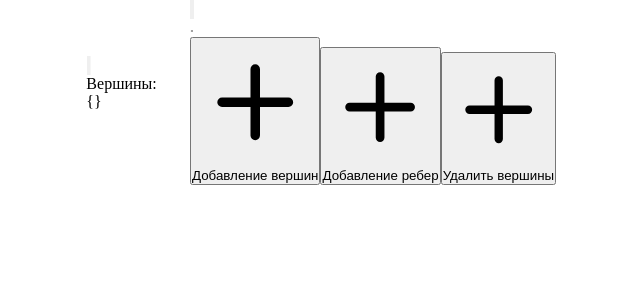
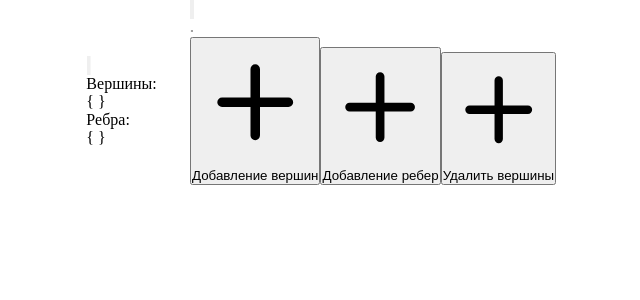
Before and after one commit to MoKlay/app-grafix, a React (Create React App) app: page / in a window 1280 px wide. Shown: the top 300 px of the page, without its empty margins (448-1088 px from the left). Built offline with nearby package versions, Linux system fonts and the light colour scheme.

Commit message:
переписана логика добавления вершин и связей. Начало добавления матрицы

```diff
--- a/src/components/Graph Interface.jsx
+++ b/src/components/Graph Interface.jsx
@@ -1,49 +1,129 @@
 import React, { useEffect, useState } from "react";
-import Connection, { MarkerConections } from "./elements/Connection";
-import Top from "./elements/Top";
+import Connection, { MarkerConections, useCreateConnections } from "./elements/Connection";
+import Top, { useCreateTops } from "./elements/Top";
 import { EVENT } from "./ToolBar";
+
+
+export function useCreateGraff() {
+  const [tops, setTops] = useCreateTops()
+  const [connections, setConnections] = useCreateConnections()
+
+  function update(type, value) {
+    switch (type) {
+      case tops: setTops(value); break
+      case connections: setConnections(value); break
+      default: break;
+    }
+  }
+
+  return [{ tops, connections }, update]
+}
+
+function useTargetConnections(obj, setObj) {
+  const [connect, setconnect] = useState([])
+
+  useEffect(() => {
+    if (connect.length === 2) {
+      setObj(obj, connect)
+      setconnect([])
+    }
+  }, [connect, obj, setObj])
+
+  function update(value) {
+    setconnect(prev => ([
+      ...prev,
+      value
+    ]))
+  }
+
+  return [connect, update]
+}
 
 export default function GraphInterface({
   event,
-  tops,
-  connections,
-  onMouseMove,
-  onClick,
-  onClickTop,
-  getConnect
+  obj,
+  setObj
 }) {
-  const [isDragging, setIsDragging] = useState(null);
-  const [connect, setConnect] = useState([])
+  const [DragTop, setDragTop] = useState(null)
 
-  useEffect(() => {
-    console.log(connect);
-    if (connect.length == 2) {
-      getConnect && getConnect(connect)
-      setConnect([])
+  const [connect, setconnect] = useTargetConnections(obj.connections, setObj)
+
+  function onCreateSvgTop(e) {
+    if (Object.keys(obj.tops.tops).length !== 0) {
+
+      const num = parseInt(Object.keys(obj.tops.tops).pop())
+      setObj(obj.tops, {
+        ...obj.tops.tops,
+        [num + 1]: {
+          x: e.clientX,
+          y: e.clientY,
+          color: '#' + Math.floor(Math.random() * 16777215).toString(16)
+        }
+      })
+      setDragTop(num+1)
+
+    } else {
+      setObj(obj.tops, {
+        "1": {
+          x: e.clientX,
+          y: e.clientY,
+          color: '#' + Math.floor(Math.random() * 16777215).toString(16)
+        }
+      })
+      setDragTop(1)
     }
-  }, [connect])
+
+  }
+
+  function onMouseDragTop(e) {
+    DragTop && setObj(obj.tops, {
+      ...obj.tops.tops,
+      [DragTop]: {
+        ...obj.tops.tops[DragTop],
+        x: e.clientX,
+        y: e.clientY
+      }
+    })
+  }
+
+
+  function onDeleteTop(value) {
+    const tops = obj.tops.tops
+    delete tops[value]
+    setObj(obj.tops, tops)
+  }
 
   return (
     <svg
       className="graph-interface"
-      onMouseUp={() => {
-        switch (event) {
-          case EVENT.CURSOR: setIsDragging(null); break;
+      onMouseDown={(e) => {
+        switch (event.toolType) {
+          case EVENT.ADD_TOP: onCreateSvgTop(e); break
           default: break;
         }
       }}
       onMouseMove={(e) => {
-        switch (event) {
-          case EVENT.CURSOR: isDragging && onMouseMove(e, isDragging); break;
-          default: break;
-        }
+        onMouseDragTop(e)
       }}
-      onClick={onClick}
+      onMouseUp={() => {
+        setDragTop(null)
+        // switch (event.toolType) {
+        //   case EVENT.CURSOR: setDragTop(null); break
+        //   default: break;
+        // }
+      }}
     >
-      <MarkerConections id="connect" refX={5}/>
       <MarkerConections />
-      {tops &&
-        Object.entries(tops.object).map(([value, top]) => {
+      {obj.connections && obj.connections.mass.map((el, i) => (
+          <Connection
+            key={`connect-${i}`}
+            type={el[0] === el[1] && 'loop'}
+            top1={obj.tops.tops[el[0]]}
+            top2={obj.tops.tops[el[1]]}
+          />
+        ))}
+      {obj.tops &&
+        Object.entries(obj.tops.tops).map(([value, top]) => {
           if (top) return (
             <Top
               key={value}
@@ -51,21 +131,18 @@ export default function GraphInterface({
               y={top.y}
               value={value}
               radius={12}
-              onMouseDown={e => {
-                switch (event) {
-                  case EVENT.CURSOR: setIsDragging(value); break;
-                  default: break
-                }
-              }}
-              onClick={() => {
-                switch (event) {
-                  case EVENT.DELETE_TOP: onClickTop(value); break;
-                  case EVENT.ADD_CONNECTION: setConnect(prev => ([...prev, parseInt(value)]))
+              bgColor={(DragTop === value || connect.includes(value)) && 'green'}
+              onMouseDown={() => {
+                switch (event.toolType) {
+                  case EVENT.CURSOR: setDragTop(value); break
                   default: break;
                 }
               }}
-              onMouseUp={e => {
-                switch (event) {
+
+              onClick={() => {
+                switch (event.toolType) {
+                  case EVENT.ADD_CONNECTION: setconnect(value); break
+                  case EVENT.DELETE_TOP: onDeleteTop(value); break
                   default: break;
                 }
               }}
@@ -73,14 +150,7 @@ export default function GraphInterface({
           );
           return null
         })}
-        {connections && connections.mass.map((el, i) => (
-          <Connection
-            key={`connect-${i}`}
-            type={el[0] !== el[1] ? 'line' : 'loop'}
-            top1={tops.object[el[0]]}
-            top2={tops.object[el[1]]}
-          />
-        ))}
+
     </svg>
   );
 }
--- a/src/components/ToolBar.jsx
+++ b/src/components/ToolBar.jsx
@@ -1,6 +1,21 @@
 import React, { useState } from 'react'
 import Button, { ICONS, ListButton } from './elements/Button'
 
+
+export function useCreateEventState() {
+  const [toolType, setToolType] = useState(EVENT.CURSOR);
+  const [isVector, setIsVector] = useState(false);
+
+  function update(value) {
+    switch (typeof value) {
+      case 'string': Object.values(EVENT).includes(value) && setToolType(value); break
+      case 'boolean': setIsVector(value); break
+      default: console.debug('Ввод неверен');
+    }
+  }
+
+  return [{toolType, isVector}, update]
+}
 
 export const EVENT = {
   CURSOR: 'cursor',
@@ -10,25 +25,17 @@ export const EVENT = {
 }
 
 export default function ToolBar({event ,setEvent}) {
-  const [isVector, setIsVector] = useState(null)
   if (!event || !setEvent) return null
+
   return (
-    <>
-    {/* <Input /> */}
     <div className='ToolBar'>
-      <Button className={[{active: event === EVENT.CURSOR}]} icon={ICONS.cursor} onClick={() => setEvent(EVENT.CURSOR)}/>
+      <Button className={[{active: event.toolType === EVENT.CURSOR}]} icon={ICONS.cursor} onClick={() => setEvent(EVENT.CURSOR)}/>
       <ListButton icon={ICONS.add}>
-        <Button className={[{active: event === EVENT.ADD_TOP}]} icon={ICONS.add} onClick={() => setEvent(EVENT.ADD_TOP)}>Добавление вершин</Button>
-        <Button className={[{active: event === EVENT.ADD_CONNECTION}]} icon={ICONS.add} onClick={() => setEvent(EVENT.ADD_CONNECTION)}>{isVector ? 'Добавление дуг' : 'Добавление ребер'}</Button>
-        <Button className={[{active: event === EVENT.DELETE_TOP}]} icon={ICONS.add} onClick={() => setEvent(EVENT.DELETE_TOP)}>Удалить вершины</Button>
+        <Button className={[{active: event.toolType === EVENT.ADD_TOP}]} icon={ICONS.add} onClick={() => setEvent(EVENT.ADD_TOP)}>Добавление вершин</Button>
+        <Button className={[{active: event.toolType === EVENT.ADD_CONNECTION}]} icon={ICONS.add} onClick={() => setEvent(EVENT.ADD_CONNECTION)}>{event.isVector ? 'Добавление дуг' : 'Добавление ребер'}</Button>
+        <Button className={[{active: event.toolType === EVENT.DELETE_TOP}]} icon={ICONS.add} onClick={() => setEvent(EVENT.DELETE_TOP)}>Удалить вершины</Button>
       </ListButton>
-      <Button className={[{active_vector: isVector}, {not_active_vector: !isVector && isVector != null}]} icon={ICONS.vector} onClick={() => {
-        setIsVector(prev => {
-          setEvent(!prev)
-          return !prev
-        })
-      }}></Button>
+      <Button className={[{active_vector: event.isVector}, {not_active_vector: !event.isVector}]} icon={ICONS.vector} onClick={() => setEvent(!event.isVector)}></Button>
     </div>
-    </>
   )
 }
--- a/src/components/elements/Connection.jsx
+++ b/src/components/elements/Connection.jsx
@@ -1,51 +1,75 @@
-import React, { useContext, useEffect, useState } from 'react'
+import React, { useMemo, useRef, useState } from 'react'
+
+
+export function useCreateConnections() {
+  const [connections, setConnections] = useState(ConnectObject);
+
+  function update(mass) {
+    setConnections({
+      text: JSON.stringify([...connections.mass, mass]).slice(1, -1).replaceAll('[', '(').replaceAll(']', ')').replaceAll('"', ''),
+      mass: [
+        ...connections.mass,
+        mass
+      ],
+      connects: []
+    })
+  }
+
+  return [connections, update]
+}
+
+
 
 export const ConnectObject = {
-  text: null,
+  text: "",
   mass: [],
   connects: []
 }
 
-export function MarkerConections({id = "arrow" ,refX = 15, markerHeight= 10, markerWidth = 10, color = 'black'}) {
+export function MarkerConections({ id = "arrow", refX = 15, markerHeight = 10, markerWidth = 10, color = 'black' }) {
   return (
     <defs>
-        <marker id={id} markerWidth={markerWidth} markerHeight={markerHeight} refX={refX} refY={markerHeight/ 2} orient="auto">
-            <path d="M0,3 L8,5 L0,7" fill={color}/>
-        </marker>
+      <marker id={id} markerWidth={markerWidth} markerHeight={markerHeight} refX={refX} refY={markerHeight / 2} orient="auto">
+        <path d="M0,3 L8,5 L0,7" fill={color} />
+      </marker>
     </defs>
   )
 }
 
-export default function Connection({value, type = 'line', top1, top2, market, color = 'black'}) {
+export default function Connection({ value, type = 'line', top1, top2, market, color = 'black' }) {
 
-  const [loopVector, setLoopVector] = useState({})
+  const state = useRef({
+    x1: Math.random() * 500 - 250,
+    y1: Math.random() * 500 - 250,
+    x2: Math.random() * 500 - 250,
+    y2: Math.random() * 500 - 250,
+  })
 
-  let typeElement;
-  // eslint-disable-next-line default-case
-  switch(type) {
-    case 'line':
-      typeElement = <line x1={top1.x} y1={top1.y} x2={top2.x} y2={top2.y} markerEnd={market && `url(#${market})`} stroke={color} strokeWidth="2" />
+  const loopVector = useMemo(() => ({
+    x1: top1.x + state.current.x1,
+    y1: top1.y + state.current.y1,
+    x2: top1.x + state.current.x2,
+    y2: top1.y + state.current.y2,
+  }), [top1])
+
+  const typeElement = useRef(null);
+  switch (type) {
+    case 'loop':
+      typeElement.current = <path
+        d={`M ${top1.x} ${top1.y} C ${loopVector.x1} ${loopVector.y1} ${loopVector.x2} ${loopVector.y2} ${top1.x} ${top1.y}`}
+        stroke={color}
+        fill="none"
+        strokeWidth={2}
+      />
       break;
-    case 'loop':
-      setLoopVector({
-        x1: top1.x + Math.random() *1000 -500,
-        y1: top1.y + Math.random() *1000 -500,
-        x2: top1.x + Math.random() *1000 -500,
-        y2: top1.y + Math.random() *1000 -500,
-      })
-      // eslint-disable-next-line no-unused-vars
-      typeElement = <path
-          d={`M ${top1.x} ${top1.x} C ${loopVector.x1} ${loopVector.y1} ${loopVector.x2} ${loopVector.y2} ${top1.x} ${top1.y}`}
-          stroke={color}
-          fill="none"
-          strokeWidth={2}
-      />
+    default:
+      typeElement.current = <line x1={top1.x} y1={top1.y} x2={top2.x} y2={top2.y} markerEnd={market && `url(#${market})`} stroke={color} strokeWidth="2" />
       break;
   }
   return (
     <>
-      {value && <text x={Math.abs(top1.x - top2.x)/2} y={Math.abs(top1.y - top2.y)/2 + 3}>{value}</text>}
-      {typeElement}
+      {value && <text x={Math.abs(top1.x - top2.x) / 2} y={Math.abs(top1.y - top2.y) / 2 + 3}>{value}</text>}
+      {typeElement.current}
     </>
   )
 
--- a/src/components/elements/PanelInfo.jsx
+++ b/src/components/elements/PanelInfo.jsx
@@ -1,21 +1,31 @@
 import React from 'react'
 import Button, { ICONS } from './Button'
 
-export default function PanelInfo({tops, connections}) {
+export default function PanelInfo({ custom = false, obj, event, children }) {
   const [open, setOpen] = React.useState(false)
+
+
+
   return (
     <div
       className='PanelInfo'
       style={{
-      transform: !open ? 'translateX(-100%)': 'none',
+        transform: !open ? 'translateX(-100%)' : 'none',
       }}
     >
+      {!custom ? (
+        <>
           <div className='PanelInfo__btn'>
-        <Button icon={ICONS.arrow} className={[{open}]} onClick={() => setOpen(!open)}></Button>
+          <Button icon={ICONS.arrow} className={[{ open }]} onClick={() => setOpen(!open)}></Button>
         </div>
         <div className='PanelInfo__content'>
-        <p>Вершины: </p> <p>{`{${tops.text}}`}</p>
+          <div className="grid_content">
+            <p>Вершины: </p> <p>{`{ ${obj.tops.text} }`}</p>
+            <p>{event.isVector ? 'Дуги:' : 'Ребра:'}</p> <p>{`{ ${obj.connections.text} }`}</p>
           </div>
+        </div>
+        </>
+      ) : children}
     </div>
   )
 }
--- a/src/components/elements/Top.jsx
+++ b/src/components/elements/Top.jsx
@@ -1,8 +1,25 @@
-import React from "react";
+import React, { useState } from "react";
+
+export function useCreateTops() {
+  const [tops, setTops] = useState(TopObject)
+
+  function update(tops) {
+    setTops({
+      text: Object.keys(tops).join(', '),
+      mass: Object.keys(tops),
+      tops
+    })
+  }
+
+  return [tops, update]
+}
+
 export const TopObject = {
   text: "",
-  object: {}
+  mass: [],
+  tops: {}
 }
+
 export default function Top({ value, x, y, radius, bgColor = 'black', color = "black", onMouseDown, onClick, onMouseUp}) {
   return (
     <>
--- a/src/css/Graph Interface.css
+++ b/src/css/Graph Interface.css
@@ -6,3 +6,7 @@
   filter: drop-shadow(0 2px 1px green);
   z-index: 1;
 }
+
+svg circle{
+  transition: fill 0.2s ease-in-out;
+}
--- a/src/css/PanelInfo.css
+++ b/src/css/PanelInfo.css
@@ -4,22 +4,46 @@
   position: absolute;
   left: 0;
   top: 0;
-  background-color: rgba(0, 0, 0, 0.5);
   z-index: 3;
   transition: all.3s ease-in-out;
-  box-shadow: inset -5px 0 50px 10px black;
+  display: flex;
+  justify-content: center;
+  align-items: center;
 }
+
 .PanelInfo .PanelInfo__btn{
   position: absolute;
   right: 0;
+  top: 0;
   transform: translate(calc(100% + 20px), 20px);
+
+}
+.PanelInfo svg{
+  transition: transform 0.3s ease-in-out;
 }
 .PanelInfo .open svg{
   transform: rotate(180deg);
 }
 .PanelInfo .PanelInfo__content {
+  width: calc(100% - 40px);
+  height: calc(100% - 40px);
   color: white;
-  padding: 30px;
+  background-color: rgb(151, 151, 151);
+  border: 2px solid green;
+  border-radius: 15px;
+  box-shadow: inset 0 0 50px 20px black;
+  overflow-x: hidden;
+  text-shadow: 0 0 4px black;
+  filter: drop-shadow(0 0 4px green);
+
+
+}
+.grid_content{
   display: grid;
   grid-template-columns: 150px 1fr;
+  padding: 20px;
 }
+.PanelInfo .PanelInfo__content p{
+  display: block;
+  text-wrap: wrap;
+}
--- a/src/index.jsx
+++ b/src/index.jsx
@@ -1,101 +1,22 @@
-import React, { useEffect, useState , StrictMode} from "react";
+import React, { StrictMode} from "react";
 import ReactDOM from "react-dom/client";
 import "./css/index.css";
-import ToolBar, { EVENT } from "./components/ToolBar";
-// import Input from "./components/elements/Input";
-import GraphInterface from "./components/Graph Interface";
-import { TopObject } from "./components/elements/Top";
+import ToolBar, { useCreateEventState } from "./components/ToolBar";
+import GraphInterface, { useCreateGraff } from "./components/Graph Interface";
 import PanelInfo from "./components/elements/PanelInfo";
-import { ConnectObject } from "./components/elements/Connection";
-import $ from 'jquery'
 
 function App() {
-  const [toolType, setToolType] = useState(EVENT.CURSOR);
-  const [isVector, setIsVector] = useState(false);
-  const [tops, setTops] = useState(TopObject);
-  const [connections, setConnections] = useState(ConnectObject);
-
-  useEffect(() => {
-    tops.text === '' && setTops(prev => {
-      let text = ''
-      Object.keys(prev.object).forEach(key => {
-        prev.object[key] && (text += key + ',')
-      })
-      return {
-        text: text.slice(0, -1),
-        object: prev.object
-      };
-    });
-  }, [tops.object])
-
-  useEffect(() => {
-    connections.text === '' && setConnections(prev => {
-      let text = JSON.stringify(prev.mass).replace(/\[/g, '(').replace(/\]/g, ')').slice(1, -1)
-      return {
-        ...prev,
-        text
-      }
-    })
-  }, [connections])
-
-  function handleClickCreateTop(e) {
-    toolType === EVENT.ADD_TOP && setTops(prev => ({
-      text: '',
-      object: {
-        ...prev.object,
-        [Object.keys(prev.object).length +1]: {
-          x: e.clientX,
-          y: e.clientY,
-          color: '#' + Math.floor(Math.random() * 16777215).toString(16),
-        },
-      }
-    }))
-  }
-
-  function handleClickDeleteTop(value) {
-    toolType === EVENT.DELETE_TOP && setTops(prev => ({
-      text: '',
-      object: {
-        ...prev.object,
-        [value]: null
-      }
-    }))
-
-  }
-
-
+  const [event, setEvent] = useCreateEventState()
+  const [obj, setObj] = useCreateGraff()
 
   return (
     <>
-      <ToolBar
-        event={toolType}
-        setEvent={(value) => {
-          if (typeof value === 'string' && (Object.values(EVENT).includes(value))) {
-            setToolType(value);
-          } else if (typeof value === 'boolean') setIsVector(value);
-        }}
-      />
-      <PanelInfo tops={tops} connections={connections}/>
+      <ToolBar event={event} setEvent={setEvent}/>
+      <PanelInfo obj={obj} event={event}/>
       <GraphInterface
-        event={toolType}
-        tops={tops}
-        connections={connections}
-        onMouseMove={(e, top) => {
-          toolType === EVENT.CURSOR && setTops((prevtops) => ({ ...prevtops, object:  {
-            ...tops.object, [top]: {
-              x: e.clientX,
-              y: e.clientY,
-              color: prevtops.object[top].color,
-            } }}));
-
-        }}
-        onClick={handleClickCreateTop}
-        onClickTop={handleClickDeleteTop}
-        getConnect={connect => setConnections(prev => ({
-          text: '',
-          mass: [...prev.mass, connect],
-          connects: []
-        }))}
+        event={event}
+        obj={obj}
+        setObj={setObj}
       />
 
     </>
```
Also changed, not shown: src/components/elements/Input.jsx (deleted, +0 -74 lines), src/components/elements/Matrix.jsx (added, +30 -0 lines). Lines whose indentation alone changed are shown as unchanged.
